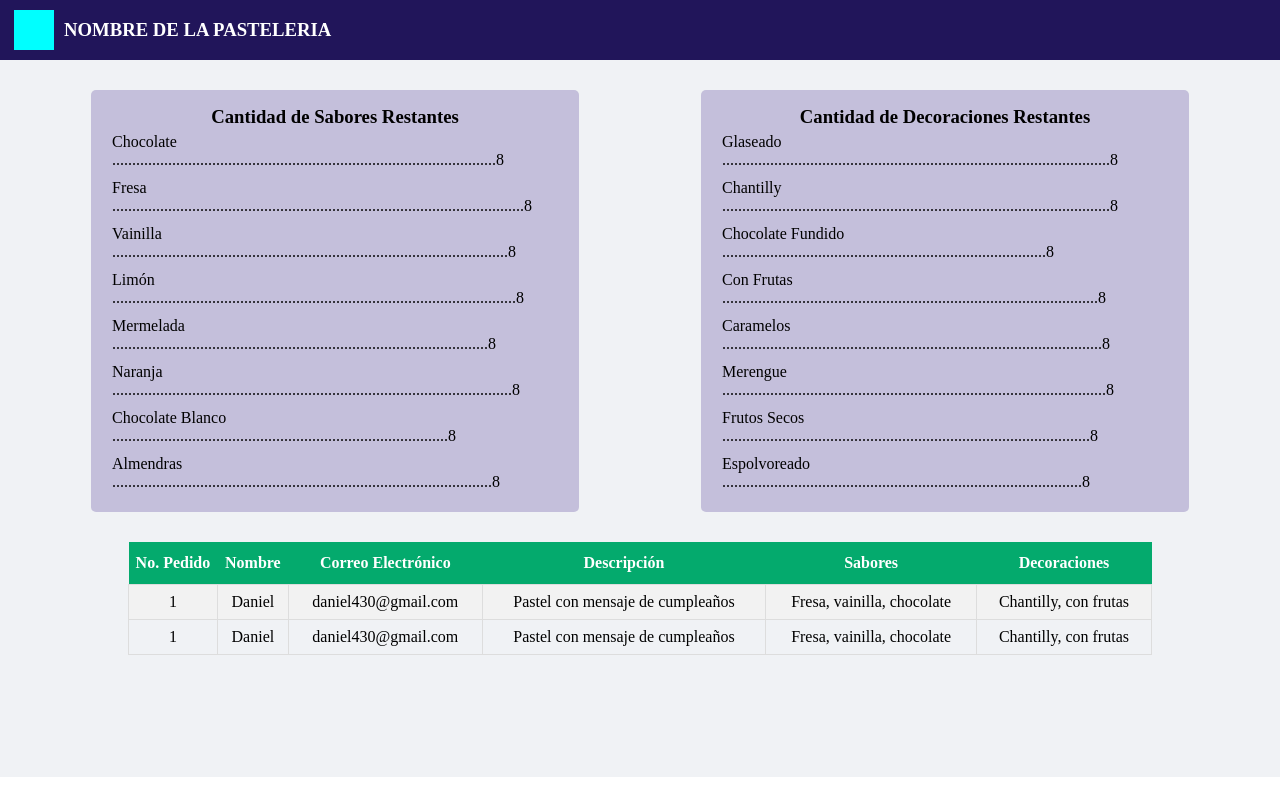
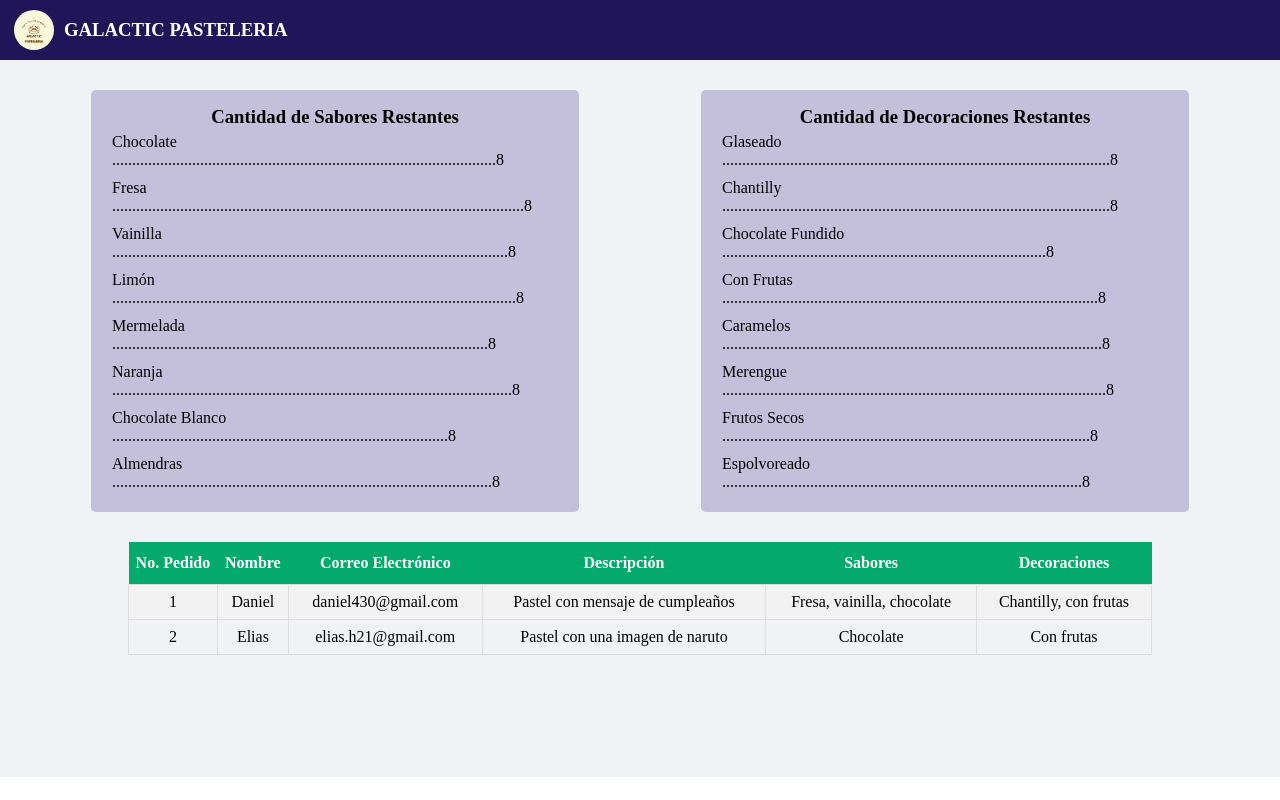
Before and after one commit to DanielAros/LaunchX_PracticaHTML_Semana2, a plain HTML site: page admin.html in a window 1280 px wide. Drawn offline with Linux system fonts and the light colour scheme.

Commit message:
Se agrego el nombre de la pasteleria, su logo y estilos faltantes

```diff
--- a/admin.html
+++ b/admin.html
@@ -13,7 +13,7 @@
             <div class="logo">
 
             </div>
-            <h3>NOMBRE DE LA PASTELERIA</h3>
+            <h3>GALACTIC PASTELERIA</h3>
         </div>
     </header>
     <section class="ingredientes">
@@ -64,12 +64,12 @@
                     <td class="columna">Chantilly, con frutas</td>
                 </tr>
                 <tr>
-                    <td class="columna">1</td>
-                    <td class="columna">Daniel</td>
-                    <td class="columna">daniel430@gmail.com</td>
-                    <td class="columna">Pastel con mensaje de cumpleaños</td>
-                    <td class="columna">Fresa, vainilla, chocolate</td>
-                    <td class="columna">Chantilly, con frutas</td>
+                    <td class="columna">2</td>
+                    <td class="columna">Elias</td>
+                    <td class="columna">elias.h21@gmail.com</td>
+                    <td class="columna">Pastel con una imagen de naruto</td>
+                    <td class="columna">Chocolate</td>
+                    <td class="columna">Con frutas</td>
                 </tr>
             </table>
         </div>
--- a/style.css
+++ b/style.css
@@ -23,7 +23,9 @@ header{
     .logo{
         width: 40px;
         height: 40px;
-        background-color: aqua;
+        background-image: url(./img/logo.png);
+        background-size: cover;
+        border-radius: 50px;
         margin-right: 10px;
         margin-left: 6px;
     }
@@ -59,7 +61,6 @@ header{
 
 .section_landigpage{
     width: 100%;
-    /* height: 640px; */
     height: 640px;
     background: linear-gradient(0deg, rgba(0, 0, 0, 0.2), rgba(0, 0, 0, 0.2)), linear-gradient(109.85deg, rgb(113, 59, 43) 51.01%, rgba(113, 59, 43, 0.719) 92.82%);
     padding: 60px;
@@ -71,9 +72,7 @@ header{
 
     .contenedor_informacion{
         color: white;
-        /* width: 50%; */
         height: 80%;
-        /* background-color: red; */
     }
 
         .contenedor_informacion>h1{
@@ -87,7 +86,6 @@ header{
     .section_landigpage>img{
         width: 350px;
         height: 460px;
-        /* background-color: aqua; */
     }
 
     .btn_personalizar{
@@ -116,18 +114,11 @@ header{
     padding: 30px;
     box-sizing: border-box;
 }
-    /* .capa_transparencia{
-        height: 100%;
-        background-color: black;
-        opacity: 1;
-    } */
     .section_sabores>h2{
         color: white;
     }
     .card_Sabores{
         width: 100%;
-        /* height: 550px; */
-        /* background-color: #04AA6D; */
         position: static;
         display: flex;
         justify-content: space-around;
@@ -155,7 +146,6 @@ header{
                 display: flex;
                 text-align: center;
                 justify-content: center;
-                /* background-color: aqua; */
                 color: black;
             }
 
@@ -192,7 +182,6 @@ header{
 
     .contenedor_checkbox{
         width: 50%;
-        /* background-color: #04AA6D; */
         position: relative;
         float: left;
         padding: 8px;
--- a/styles_admin.css
+++ b/styles_admin.css
@@ -1,7 +1,6 @@
 *{
     margin: 0px;
     padding: 0px;
-    /* background: #04AA6D; */
 }
 
 header{
@@ -24,7 +23,9 @@ header{
     .logo{
         width: 40px;
         height: 40px;
-        background-color: aqua;
+        background-image: url(./img/logo.png);
+        background-size: cover;
+        border-radius: 50px;
         margin-right: 10px;
         margin-left: 6px;
     }
@@ -39,13 +40,10 @@ header{
 
     .contenedor-tabla{
         width: 80%;
-        /* height: 500px; */
-        /* background: rgba(255, 255, 255, 0.62); */
         border-radius: 10px;
     }
         #pedidos{
             width: 100%;
-            /* background-color: coral; */
             border-collapse: collapse;
         }
 
@@ -74,7 +72,6 @@ header{
 
 .ingredientes{
     width: 100%;
-    /* height: 570px; */
     background-color: #F0F2F5;
     padding: 30px;
     box-sizing: border-box;
```
Also changed, not shown: index.html (+1 -1 lines), img/logo.png (added).
